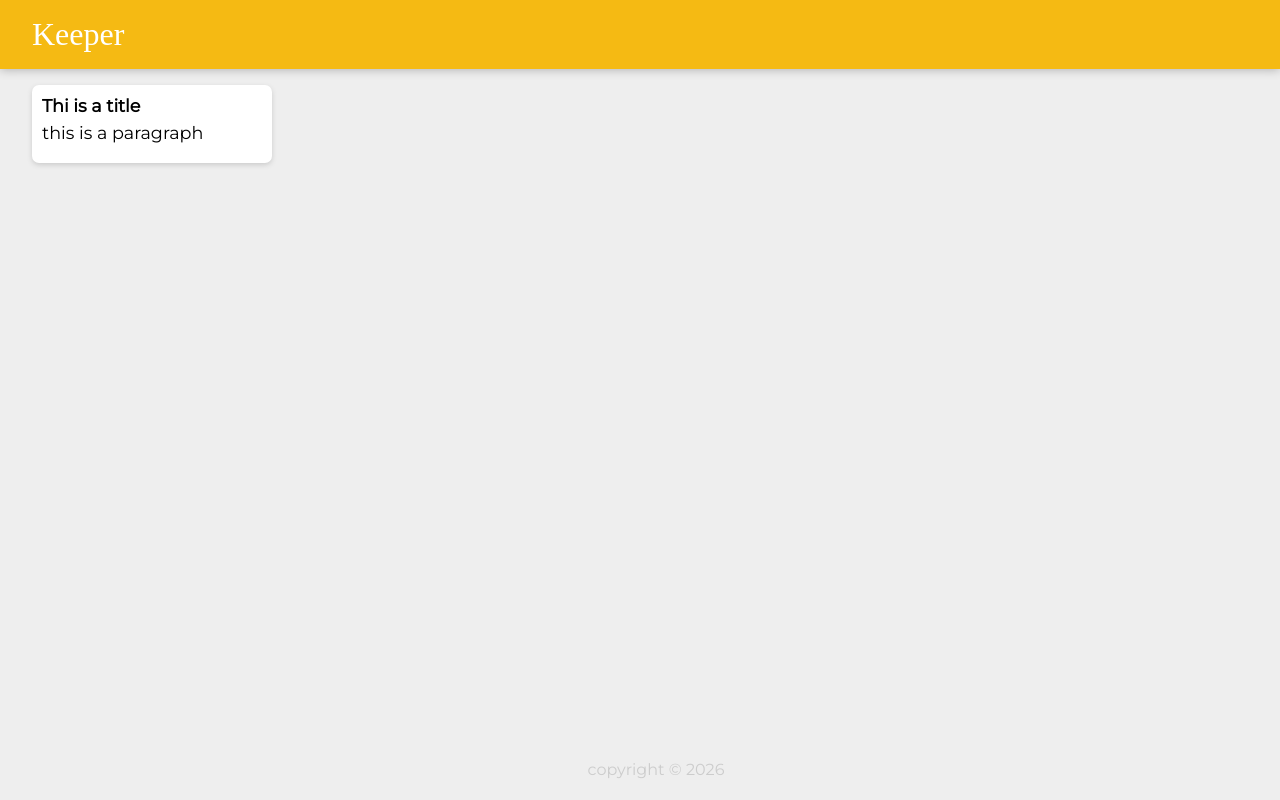
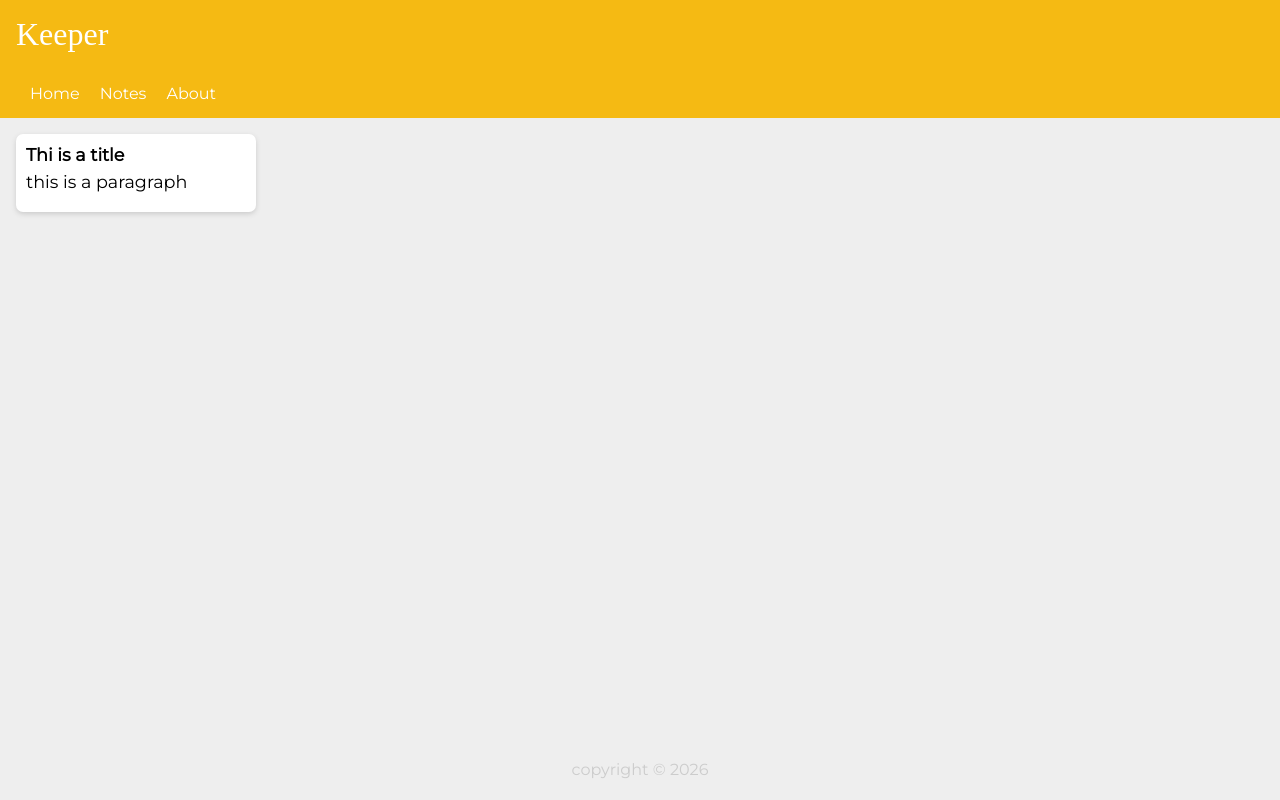
Before and after one commit to RashidAhmadi/Keeper-App, a React (Vite) app: page / in a window 1280 px wide. Built offline with nearby package versions, Linux system fonts and the light colour scheme; a web font is replaced by a local one.

Commit message:
Navigation bar added

```diff
--- a/public/styles.css
+++ b/public/styles.css
@@ -8,7 +8,7 @@ html {
 }
 body {
   background: #eee;
-  padding: 0 16px;
+  padding: 0 0px;
 }
 
 header {
@@ -23,7 +23,24 @@ header h1 {
   font-family: "McLaren", cursive;
   font-weight: 200;
 }
+.navbar {
+  background: #f5ba13;
+  color: white;
+  padding: 15px 30px;
+  display: flex;
+  justify-content: space-between;
+  align-items: center;
+}
 
+.navbar ul {
+  display: flex;
+  list-style: none;
+  gap: 20px;
+}
+
+.navbar li {
+  cursor: pointer;
+}
 footer {
   position: absolute;
   text-align: center;
--- a/src/components/App.jsx
+++ b/src/components/App.jsx
@@ -2,9 +2,11 @@ import React from "react";
 import Footer from "./Footer";
 import Header from "./Header";
 import Note from "./Note";
+import Navbar from "./Navbar";
 function App(){
     return <div>
         <Header/>
+        <Navbar/>
          <Note/>
         <Footer/>
 
--- /dev/null
+++ b/src/components/Navbar.jsx
@@ -0,0 +1,17 @@
+import React from "react";
+
+function Navbar(){
+    return (
+    <nav className="navbar">
+
+      <ul>
+        <li>Home</li>
+        <li>Notes</li>
+        <li>About</li>
+      </ul>
+    </nav>
+  );
+}
+
+
+export default Navbar;
```
